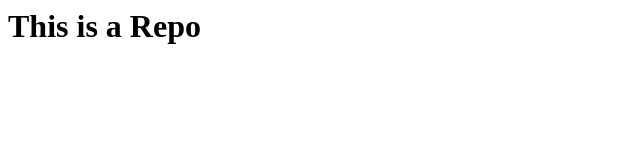
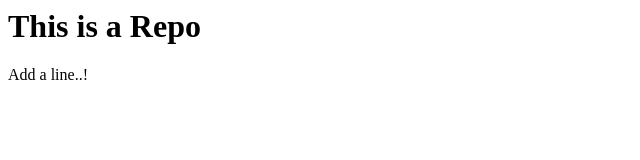
Before and after one commit to Safdar-tech/LocalRepo, a plain HTML site: page index.html in a window 1280 px wide. Shown: the full height of the page, 0-640 px from the left. Drawn offline with Linux system fonts and the light colour scheme.

Commit message:
Add a line

```diff
--- a/index.html
+++ b/index.html
@@ -1 +1,2 @@
 <h1>This is a Repo</h1>
+<P>Add a line..!</P>
```
